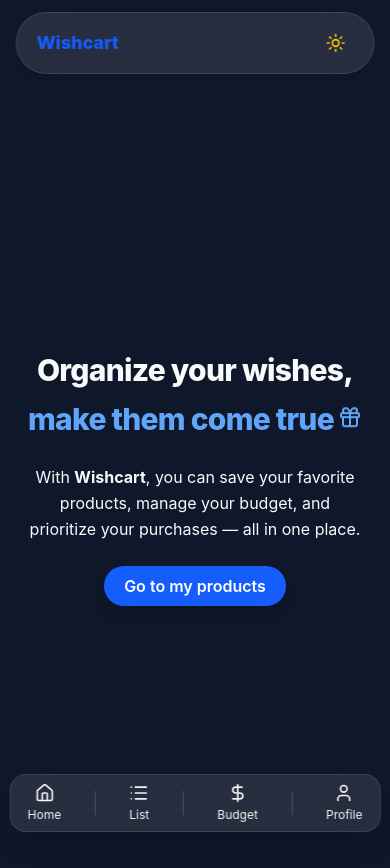
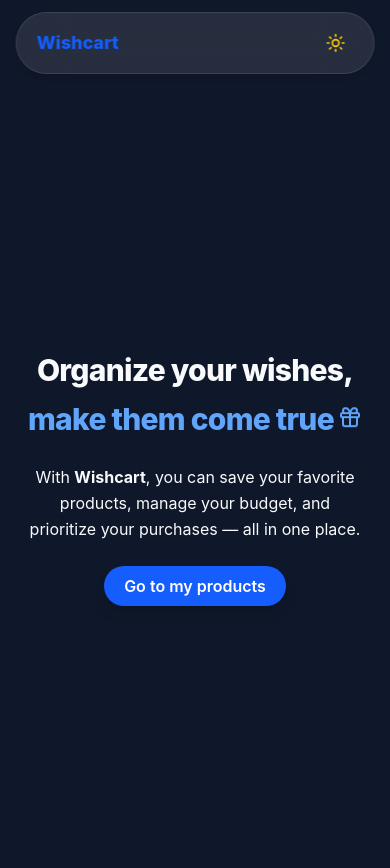
Before and after one commit to MelGD04/wishcart-frontend, a Next.js app: page / in a window 390 px wide. Built offline with nearby package versions, Linux system fonts and the light colour scheme.

Commit message:
improving the navbar

```diff
--- a/src/app/components/navbar.tsx
+++ b/src/app/components/navbar.tsx
@@ -2,27 +2,50 @@
 
 import { useTheme } from "@/hooks/useTheme";
 import { useRouter } from "next/navigation";
-import {
-  Sun,
-  Moon,
-  List,
-  DollarSign,
-  User,
-  Home,
-} from "lucide-react";
-import { useState } from "react";
+import { Sun, Moon, List, DollarSign, User, Home } from "lucide-react";
+import { useEffect, useState } from "react";
 import LoginModal from "@/modals/LoginModal";
 
 export default function Navbar() {
   const router = useRouter();
   const { isDark, toggleTheme, mounted } = useTheme("dark");
   const [showLogin, setShowLogin] = useState(false);
+  const [user, setUser] = useState<any>(null);
+
+  //Colores aleatorios para los avatares
+  const colors = [
+    "#2563EB", // azul
+    "#DC2626", // rojo
+    "#059669", // verde
+    "#9333EA", // violeta
+    "#EA580C", // naranja
+    "#EAB308", // amarillo
+    "#DB2777", // rosado
+  ];
+
+  // Cargar usuario desde localStorage
+  useEffect(() => {
+    try {
+      const stored = localStorage.getItem("user");
+      if (stored) setUser(JSON.parse(stored));
+    } catch {
+      setUser(null);
+    }
+  }, []);
+
+  //Generar color basado en el email (para que sea consistente)
+  const getColorForEmail = (email: string) => {
+    const hash = email
+      .split("")
+      .reduce((acc, char) => char.charCodeAt(0) + ((acc << 5) - acc), 0);
+    return colors[Math.abs(hash) % colors.length];
+  };
 
   if (!mounted) return null;
 
   return (
     <>
-      {/* 🌐 NAVBAR DESKTOP */}
+      {/*NAVBAR DESKTOP */}
       <nav
         className={`
           hidden md:flex
@@ -38,7 +61,6 @@
         <h1
           onClick={() => router.push("/")}
           className="text-2xl font-extrabold text-blue-700 dark:text-blue-400 cursor-pointer"
-          style={{ color: "var(--color-text-main)" }}
         >
           Wishcart
         </h1>
@@ -59,18 +81,50 @@
             Budget
           </button>
 
-          <button
-            onClick={() => setShowLogin(true)}
-            className="hover:text-blue-600 dark:hover:text-blue-400 transition-colors"
-          >
-            Login
-          </button>
+          {/*Botón de Login o Avatar */}
+          {user ? (
+            <div
+              className="flex items-center gap-2 cursor-pointer group"
+              title={user.email}
+              onClick={() => {
+                if (confirm("¿Cerrar sesión?")) {
+                  localStorage.removeItem("user");
+                  localStorage.removeItem("token");
+                  setUser(null);
+                }
+              }}
+            >
+              <div
+                className="w-8 h-8 rounded-full flex items-center justify-center text-white font-bold"
+                style={{ backgroundColor: getColorForEmail(user.email) }}
+              >
+                {user.email.charAt(0).toUpperCase()}
+              </div>
+            </div>
+          ) : (
+            <button
+              onClick={() => setShowLogin(true)}
+              className="flex items-center gap-2 hover:text-blue-600 dark:hover:text-blue-400 transition-colors"
+            >
+              <div
+                className={`
+                  w-8 h-8 rounded-full flex items-center justify-center border
+                  ${isDark ? "border-gray-500/50" : "border-gray-800/50"}
+                `}
+              >
+                <User className="w-4 h-4" />
+              </div>
+            </button>
+          )}
 
-          {/* Tema */}
+          {/* Separador */}
+          <div className="h-6 w-px bg-gray-400/30 mx-0.5" />
+
+          {/* Botón para cambiar tema */}
           <button
             onClick={toggleTheme}
             className="p-2 rounded-full hover:bg-zinc-700/40 transition-colors"
-            title="Toggle theme"
+            title="Cambiar tema"
           >
             {isDark ? (
               <Sun className="w-5 h-5 text-yellow-400" />
@@ -81,7 +135,7 @@
         </div>
       </nav>
 
-      {/* 📱 NAVBAR SUPERIOR MÓVIL */}
+      {/* 📱 NAVBAR SUPERIOR Y TAB BAR (sin cambios) */}
       <nav
         className={`
           md:hidden fixed top-3 left-1/2 -translate-x-1/2
@@ -112,60 +166,7 @@
         </button>
       </nav>
 
-      {/* 📱 TAB BAR INFERIOR MÓVIL */}
-      <nav
-        className={`
-          md:hidden fixed bottom-3 left-1/2 -translate-x-1/2
-          w-[95%] max-w-sm
-          flex justify-around items-center
-          backdrop-blur-xl border border-white/10
-          rounded-2xl shadow-xl z-50 py-2
-          ${isDark ? "bg-white/10 text-gray-100" : "bg-black/10 text-gray-900"}
-        `}
-      >
-        {/* Home */}
-        <button
-          onClick={() => router.push("/")}
-          className="flex flex-col items-center justify-center text-xs hover:text-blue-500 transition"
-        >
-          <Home className="w-5 h-5 mb-1" />
-          <span>Home</span>
-        </button>
-
-        <div className="h-6 w-px bg-gray-400/30" />
-
-        {/* List */}
-        <button
-          onClick={() => router.push("/products")}
-          className="flex flex-col items-center justify-center text-xs hover:text-blue-500 transition"
-        >
-          <List className="w-5 h-5 mb-1" />
-          <span>List</span>
-        </button>
-
-        <div className="h-6 w-px bg-gray-400/30" />
-
-        {/* Budget */}
-        <button
-          onClick={() => router.push("/budget")}
-          className="flex flex-col items-center justify-center text-xs hover:text-blue-500 transition"
-        >
-          <DollarSign className="w-5 h-5 mb-1" />
-          <span>Budget</span>
-        </button>
-
-        <div className="h-6 w-px bg-gray-400/30" />
-
-        {/* Profile/Login */}
-        <button
-          onClick={() => setShowLogin(true)}
-          className="flex flex-col items-center justify-center text-xs hover:text-blue-500 transition"
-        >
-          <User className="w-5 h-5 mb-1" />
-          <span>Profile</span>
-        </button>
-      </nav>
-
+      {/* Modal de login */}
       {showLogin && <LoginModal onClose={() => setShowLogin(false)} />}
     </>
   );
```
